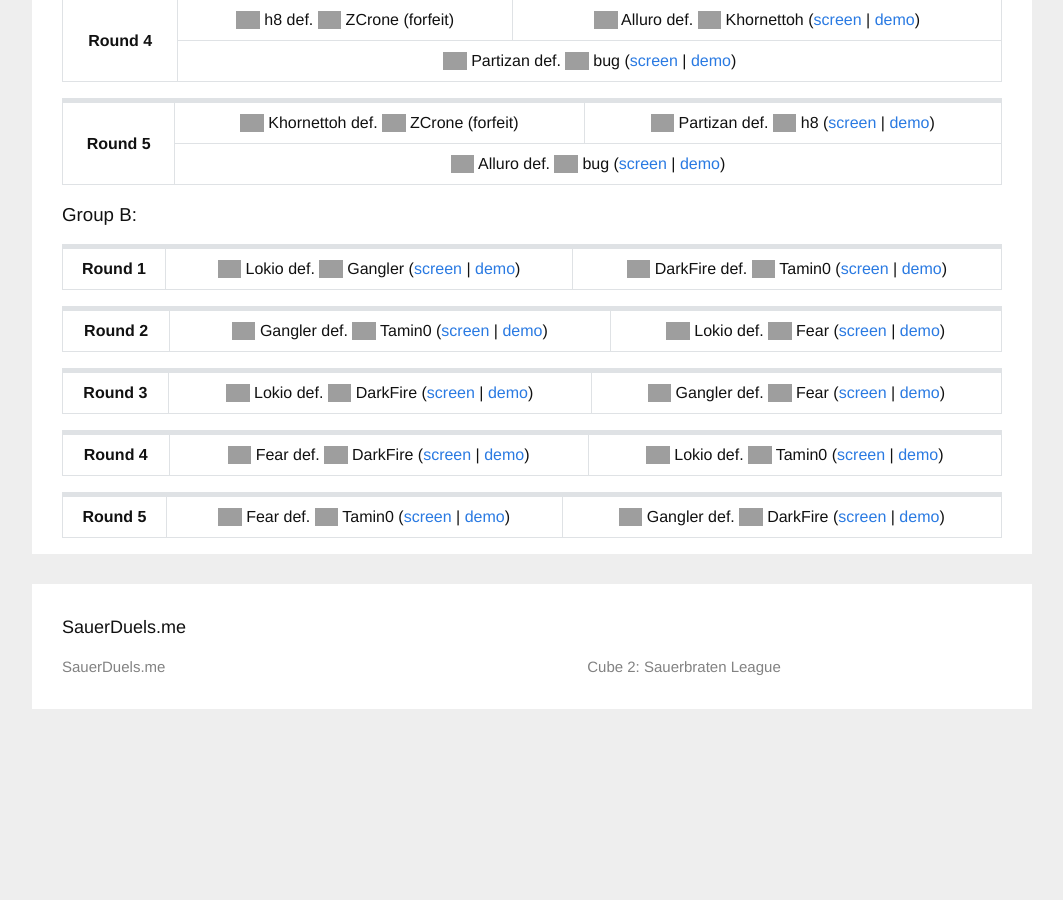
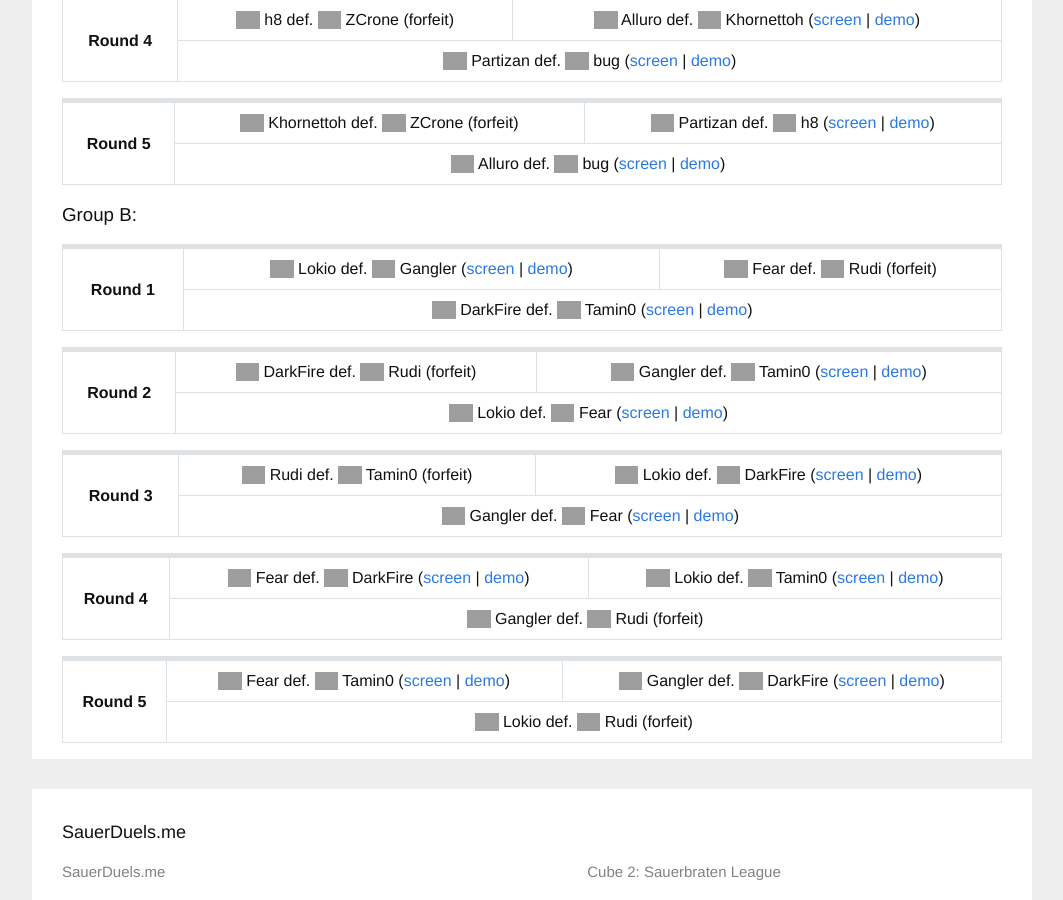
Before and after one commit to sauerduels/website, a Jekyll site: the page built from _events/sd01-effic.md, in a window 1280 px wide and 900 px high, scrolled down 1166 px. Shown: the whole window, without its empty margins (108-1171 px from the left). Built offline with Jekyll 4.4.1, drawn with Linux system fonts in a browser that asks for light colours; before the commit the page ends 1875 px from its top, so only the background shows below that; grey boxes are pictures that could not be loaded.

Commit message:
restore rudi games as forfeits

```diff
--- a/_events/sd01-effic.md
+++ b/_events/sd01-effic.md
@@ -46,13 +46,19 @@ groups:
   b:
     - - result: Lokio def. Gangler
         slug: sd01_gangler_vs_lokio
+      - result: Fear def. Rudi
+        slug:
       - result: DarkFire def. Tamin0
         slug: sd01_darkfire_vs_tamin0
-    - - result: Gangler def. Tamin0
+    - - result: DarkFire def. Rudi
+        slug:
+      - result: Gangler def. Tamin0
         slug: sd01_gangler_vs_tamin0
       - result: Lokio def. Fear
         slug: sd01_fear_vs_lokio
-    - - result: Lokio def. DarkFire
+    - - result: Rudi def. Tamin0
+        slug:
+      - result: Lokio def. DarkFire
         slug: sd01_darkfire_vs_lokio
       - result: Gangler def. Fear
         slug: sd01_fear_vs_gangler
@@ -60,8 +66,12 @@ groups:
         slug: sd01_darkfire_vs_fear
       - result: Lokio def. Tamin0
         slug: sd01_lokio_vs_tamin0
+      - result: Gangler def. Rudi
+        slug:
     - - result: Fear def. Tamin0
         slug: sd01_fear_vs_tamin0
       - result: Gangler def. DarkFire
         slug: sd01_darkfire_vs_gangler
+      - result: Lokio def. Rudi
+        slug:
 ---
```
Also changed, not shown: _events/sd03-insta.md (+11 -1 lines), _events/sd04-effic.md (+16 -1 lines), _events/sd06-insta.md (+12 -4 lines), _events/sd13-effic.md (+11 -3 lines).
